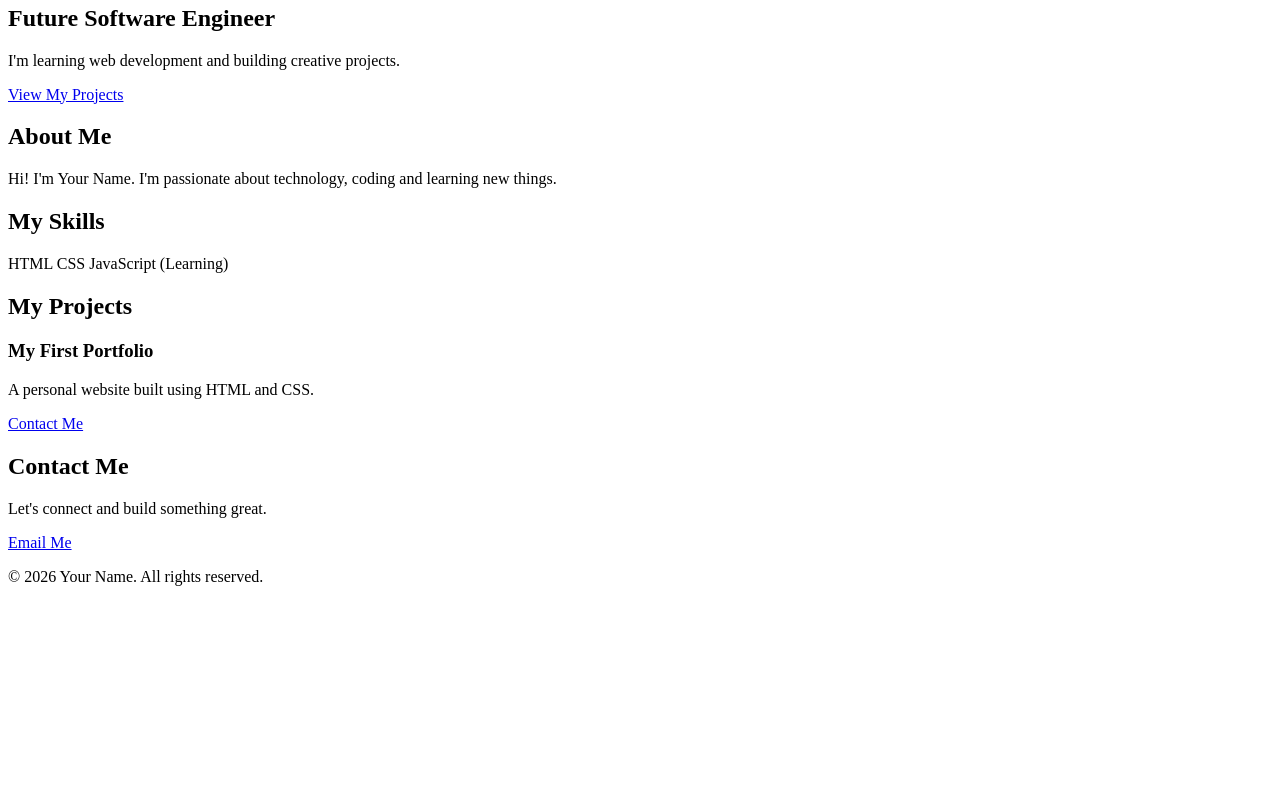
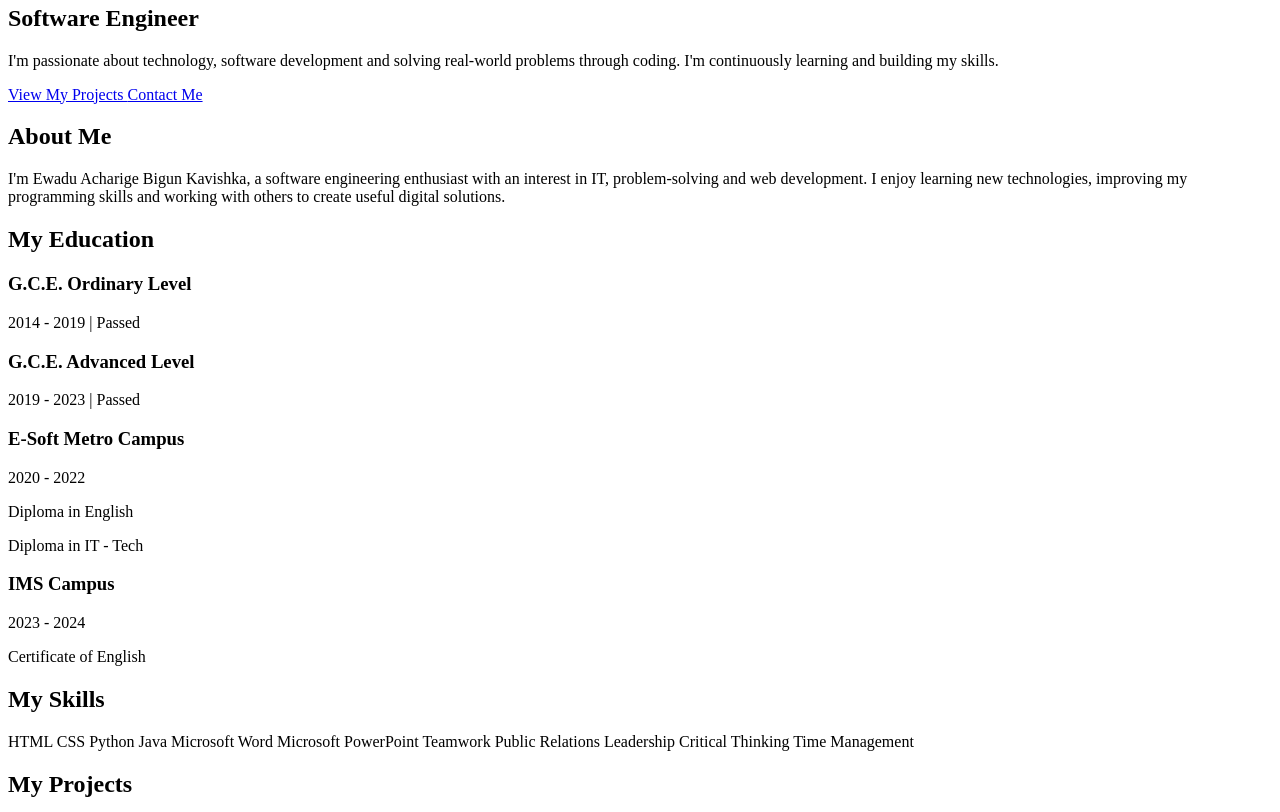
Before and after one commit to bigunkavishka/Personal-Portfolio-Website, a plain HTML site: page index.html in a window 1280 px wide. Shown: the part 181-993 px from the top of the page. Before the commit the page ends 800 px from the top, so only its background shows below. Drawn offline with Linux system fonts and the light colour scheme.

Commit message:
Update personal portfolio website

```diff
--- a/index.html
+++ b/index.html
@@ -4,17 +4,22 @@
 <head>
   <meta charset="UTF-8">
   <meta name="viewport" content="width=device-width, initial-scale=1.0">
-  <title>My Portfolio</title>
+
+  <title>Bigun Kavishka | Portfolio</title>
+
   <link rel="stylesheet" href="style.css">
 </head>
 <body>
 
+  <!-- Navigation -->
   <header>
     <nav>
-      <h2 class="logo">MyPortfolio.</h2>
+      <h2 class="logo">Bigun<span>.</span></h2>
+
       <div class="links">
         <a href="#home">Home</a>
         <a href="#about">About</a>
+        <a href="#education">Education</a>
         <a href="#skills">Skills</a>
         <a href="#projects">Projects</a>
         <a href="#contact">Contact</a>
@@ -23,55 +28,145 @@
   </header>
 
   <main>
+
+    <!-- Home -->
     <section id="home" class="hero">
       <p class="tag">WELCOME TO MY PORTFOLIO</p>
-      <h1>Hi, I'm Your Name</h1>
-      <h2>Future Software Engineer</h2>
+
+      <h1>Hi, I'm <span>Bigun Kavishka</span></h1>
+
+      <h2>Software Engineer</h2>
+
       <p>
-        I'm learning web development and building
-        creative projects.
+        I'm passionate about technology, software development
+        and solving real-world problems through coding.
+        I'm continuously learning and building my skills.
       </p>
-      <a class="btn" href="#projects">View My Projects</a>
+
+      <a class="btn" href="#projects">
+        View My Projects
+      </a>
+
+      <a class="btn" href="#contact">
+        Contact Me
+      </a>
     </section>
 
+    <!-- About -->
     <section id="about">
       <h2>About Me</h2>
+
       <p>
-        Hi! I'm Your Name. I'm passionate about
-        technology, coding and learning new things.
+        I'm Ewadu Acharige Bigun Kavishka, a software
+        engineering enthusiast with an interest in
+        IT, problem-solving and web development.
+
+        I enjoy learning new technologies, improving
+        my programming skills and working with others
+        to create useful digital solutions.
       </p>
     </section>
 
+    <!-- Education -->
+    <section id="education">
+      <h2>My Education</h2>
+
+      <div class="project">
+        <h3>G.C.E. Ordinary Level</h3>
+        <p>2014 - 2019 | Passed</p>
+      </div>
+
+      <div class="project">
+        <h3>G.C.E. Advanced Level</h3>
+        <p>2019 - 2023 | Passed</p>
+      </div>
+
+      <div class="project">
+        <h3>E-Soft Metro Campus</h3>
+        <p>2020 - 2022</p>
+        <p>Diploma in English</p>
+        <p>Diploma in IT - Tech</p>
+      </div>
+
+      <div class="project">
+        <h3>IMS Campus</h3>
+        <p>2023 - 2024</p>
+        <p>Certificate of English</p>
+      </div>
+    </section>
+
+    <!-- Skills -->
     <section id="skills">
       <h2>My Skills</h2>
+
       <div class="skills">
         <span>HTML</span>
         <span>CSS</span>
-        <span>JavaScript (Learning)</span>
+        <span>Python</span>
+        <span>Java</span>
+        <span>Microsoft Word</span>
+        <span>Microsoft PowerPoint</span>
+        <span>Teamwork</span>
+        <span>Public Relations</span>
+        <span>Leadership</span>
+        <span>Critical Thinking</span>
+        <span>Time Management</span>
       </div>
     </section>
 
+    <!-- Projects -->
     <section id="projects">
       <h2>My Projects</h2>
+
       <div class="project">
-        <h3>My First Portfolio</h3>
-        <p>A personal website built using HTML and CSS.</p>
-        <a href="#contact">Contact Me</a>
+        <h3>Personal Portfolio Website</h3>
+        <p>
+          A personal portfolio website created using
+          HTML and CSS to showcase my profile,
+          skills and educational background.
+        </p>
+        <p><strong>Technologies:</strong> HTML, CSS</p>
       </div>
+
+      <!-- Add more real projects here -->
     </section>
 
+    <!-- Contact -->
     <section id="contact">
       <h2>Contact Me</h2>
-      <p>Let's connect and build something great.</p>
+
+      <p>
+        Let's connect and build something great.
+      </p>
+
+      <p>
+        <strong>Email:</strong>
+        <a href="mailto:bigunkavishka746@gmail.com">
+          bigunkavishka746@gmail.com
+        </a>
+      </p>
+
+      <p>
+        <strong>Phone:</strong>
+        <a href="tel:+94740966317">
+          +94 74 096 6317
+        </a>
+      </p>
+
       <a class="btn"
-         href="mailto:your-email@example.com">
+         href="mailto:bigunkavishka746@gmail.com">
         Email Me
       </a>
     </section>
+
   </main>
 
+  <!-- Footer -->
   <footer>
-    <p>© 2026 Your Name. All rights reserved.</p>
+    <p>
+      &copy; 2026 Bigun Kavishka.
+      All rights reserved.
+    </p>
   </footer>
 
 </body>
```
